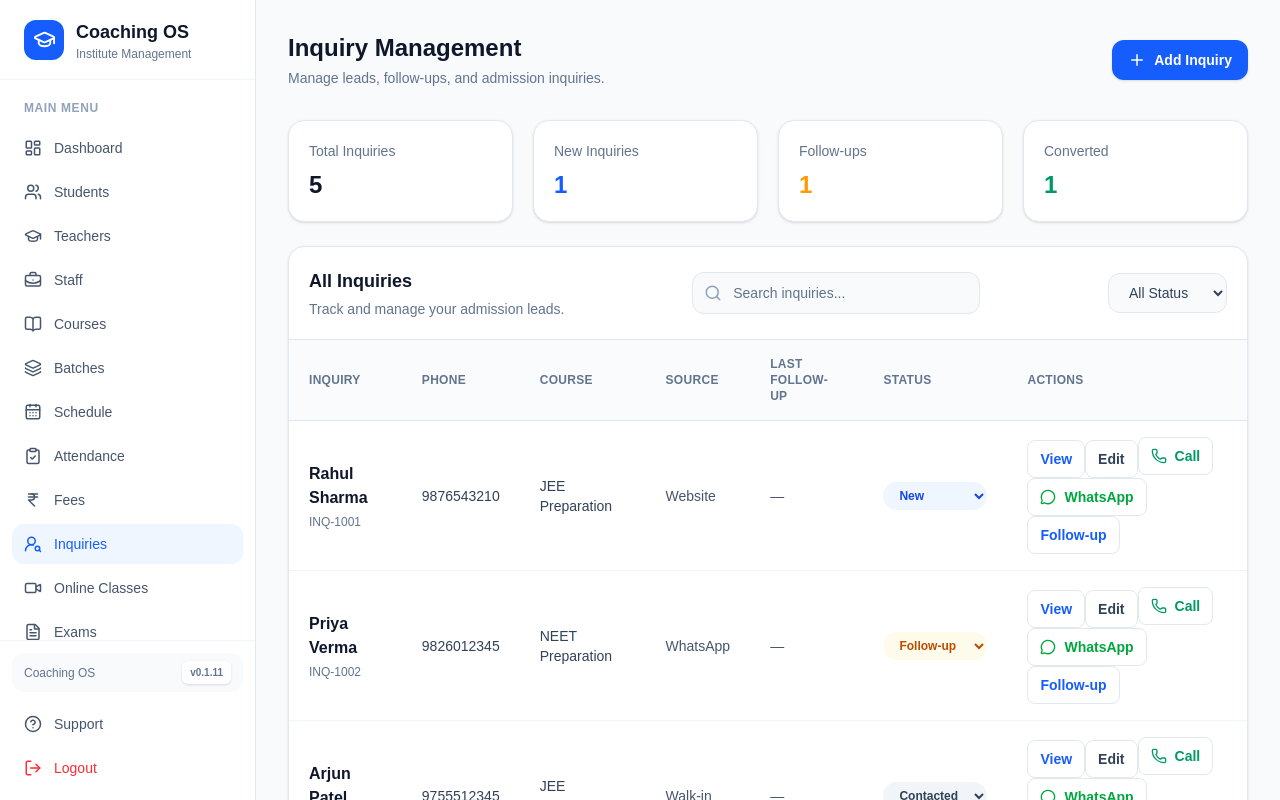
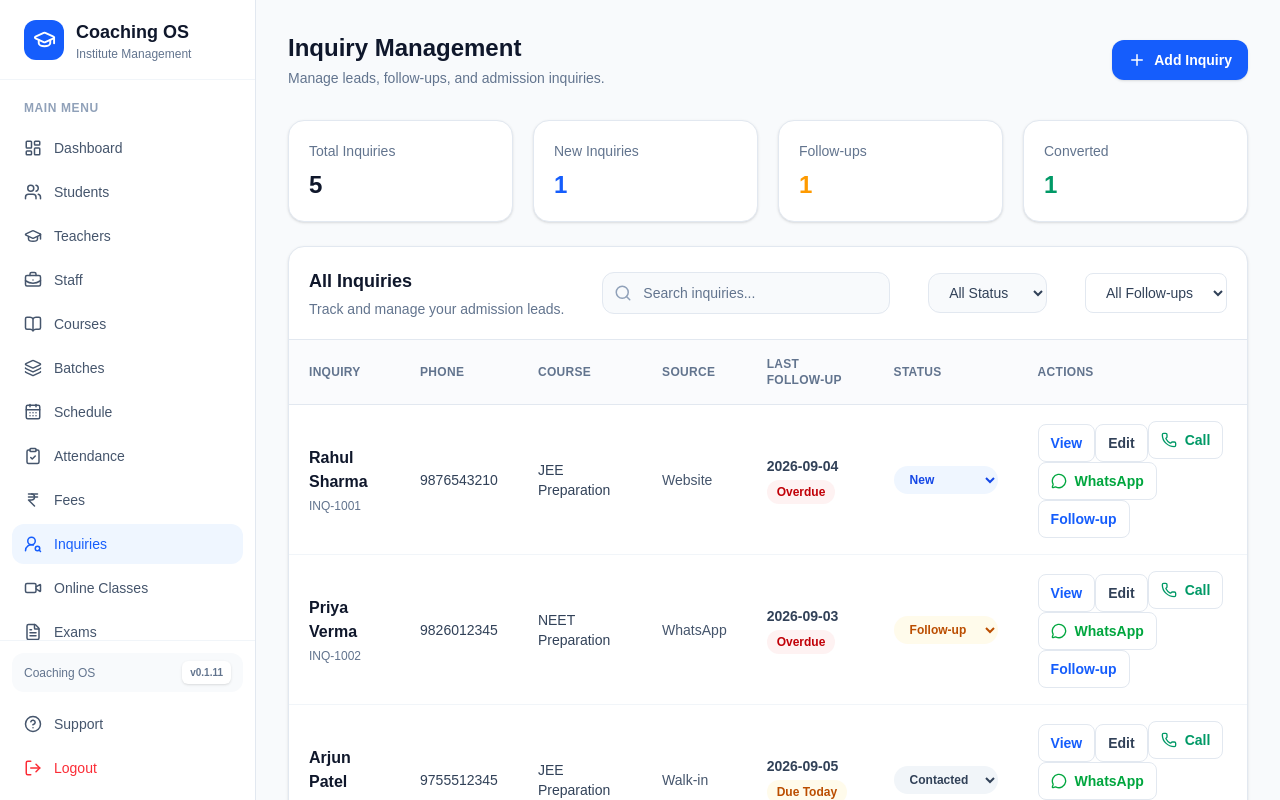
Before and after one commit to devleyj/Coaching-os-admin, a Next.js app: page /inquiries in a window 1280 px wide. Shown: the top 800 px of the page. Built offline with nearby package versions, Linux system fonts and the light colour scheme.

Commit message:
v0.1.13 - add inquiry follow-up filters

```diff
--- a/app/inquiries/page.tsx
+++ b/app/inquiries/page.tsx
@@ -123,11 +123,13 @@ export default function InquiriesPage() {
   ]);
   const [searchQuery, setSearchQuery] = useState("");
   const [statusFilter, setStatusFilter] = useState("All");
+  const [followUpFilter, setFollowUpFilter] = useState("All");
   const [inquiryPage, setInquiryPage] = useState(1);
   const rowsPerPage = 10;
+
   useEffect(() => {
     setInquiryPage(1);
-  }, [searchQuery, statusFilter]);
+  }, [searchQuery, statusFilter, followUpFilter]);
 
   const [showAddInquiry, setShowAddInquiry] = useState(false);
   const [formError, setFormError] = useState("");
@@ -166,7 +168,11 @@ export default function InquiriesPage() {
     const matchesStatus =
       statusFilter === "All" || inquiry.status === statusFilter;
 
-    return matchesSearch && matchesStatus;
+    const matchesFollowUp =
+      followUpFilter === "All" ||
+      getFollowUpStatus(inquiry.followUpDate) === followUpFilter;
+
+    return matchesSearch && matchesStatus && matchesFollowUp;
   });
 
   const totalInquiries = inquiries.length;
@@ -197,6 +203,24 @@ export default function InquiriesPage() {
 
   const getInquiryFollowUps = (inquiryId: string) => {
     return followUps.filter((followUp) => followUp.inquiryId === inquiryId);
+  };
+
+  const getFollowUpStatus = (followUpDate: string) => {
+    if (!followUpDate) {
+      return "No Follow-up";
+    }
+
+    const today = new Date().toISOString().split("T")[0];
+
+    if (followUpDate < today) {
+      return "Overdue";
+    }
+
+    if (followUpDate === today) {
+      return "Due Today";
+    }
+
+    return "Upcoming";
   };
 
   const handleAddInquiry = () => {
@@ -379,6 +403,16 @@ export default function InquiriesPage() {
               <option value="Converted">Converted</option>
               <option value="Lost">Lost</option>
             </select>
+            <select
+              value={followUpFilter}
+              onChange={(event) => setFollowUpFilter(event.target.value)}
+              className="rounded-lg border border-slate-200 bg-white px-4 py-2.5 text-sm font-medium text-slate-700 outline-none transition focus:border-blue-500 focus:ring-2 focus:ring-blue-100"
+            >
+              <option value="All">All Follow-ups</option>
+              <option value="Overdue">Overdue</option>
+              <option value="Due Today">Due Today</option>
+              <option value="Upcoming">Upcoming</option>
+            </select>
           </div>
 
           {/* Inquiry Table */}
@@ -399,7 +433,7 @@ export default function InquiriesPage() {
                     Source
                   </th>
                   <th className="px-5 py-4 text-xs font-semibold uppercase tracking-wide text-slate-500">
-                   Last Follow-up
+                    Last Follow-up
                   </th>
                   <th className="px-5 py-4 text-xs font-semibold uppercase tracking-wide text-slate-500">
                     Status
@@ -439,8 +473,28 @@ export default function InquiriesPage() {
                       {inquiry.source}
                     </td>
 
-                    <td className="px-5 py-4 text-sm text-slate-600">
-                      {inquiry.lastFollowUpDate || "—"}
+                    <td className="px-5 py-4">
+                      <div className="flex flex-col gap-1">
+                        <span className="text-sm font-semibold text-slate-700">
+                          {inquiry.followUpDate || "—"}
+                        </span>
+
+                        {inquiry.followUpDate && (
+                          <span
+                            className={`w-fit rounded-full px-2.5 py-1 text-xs font-semibold ${
+                              getFollowUpStatus(inquiry.followUpDate) ===
+                              "Overdue"
+                                ? "bg-red-50 text-red-700"
+                                : getFollowUpStatus(inquiry.followUpDate) ===
+                                    "Due Today"
+                                  ? "bg-amber-50 text-amber-700"
+                                  : "bg-blue-50 text-blue-700"
+                            }`}
+                          >
+                            {getFollowUpStatus(inquiry.followUpDate)}
+                          </span>
+                        )}
+                      </div>
                     </td>
 
                     <td className="px-5 py-4">
```
